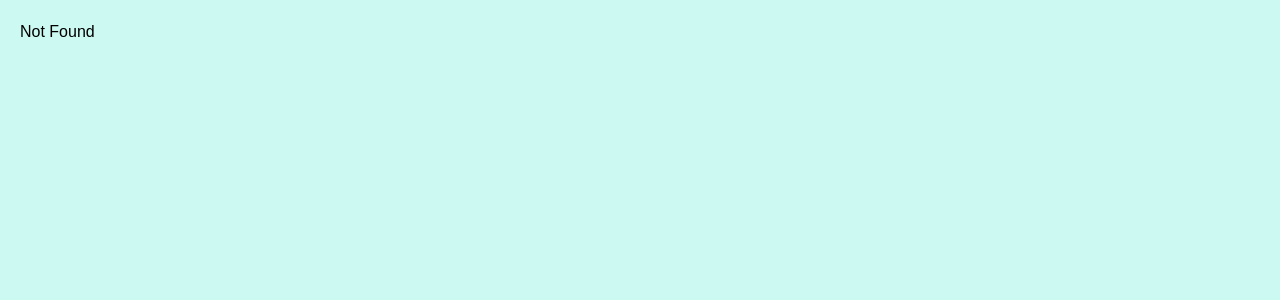
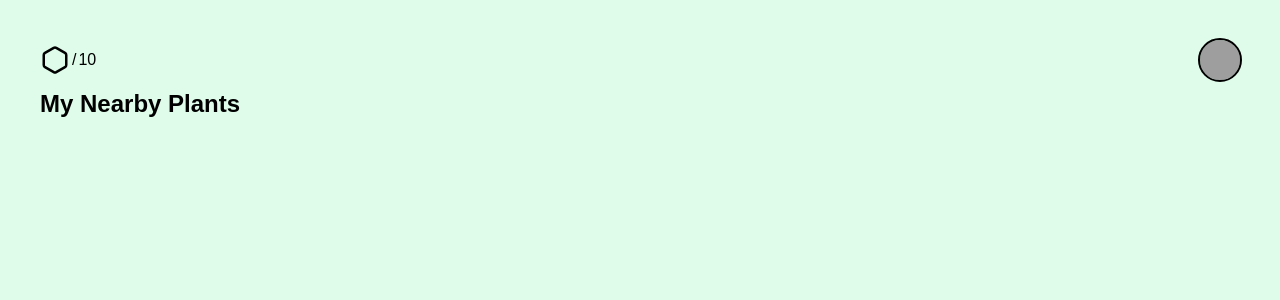
Before and after one commit to jasonuc/moota, a React (Vite) app in the folder web/: page /dashboard in a window 1280 px wide. Shown: the top 300 px of the page. Built offline with nearby package versions, Linux system fonts and the light colour scheme; grey boxes are pictures that could not be loaded; a web font is replaced by a local one.

Commit message:
feat: add dashboard route and components, update styles and dependencies

```diff
--- a/web/package.json
+++ b/web/package.json
@@ -11,6 +11,7 @@
   },
   "dependencies": {
     "@fontsource-variable/archivo": "^5.2.5",
+    "@radix-ui/react-avatar": "^1.1.5",
     "@radix-ui/react-slot": "^1.2.0",
     "@tailwindcss/vite": "^4.1.3",
     "@tanstack/react-router": "^1.116.0",
--- /dev/null
+++ b/web/src/components/home-header.tsx
@@ -0,0 +1,27 @@
+import { HexagonIcon } from "lucide-react";
+import { Avatar, AvatarFallback, AvatarImage } from "./ui/avatar";
+
+type DashboardHeaderProps = {
+    seedCount: number
+};
+
+export default function DashboardHeader({ seedCount }: DashboardHeaderProps) {
+    return (
+        <div className="flex w-full items-center justify-between">
+            <div className="">
+                <div className="flex items-center space-x-0.5">
+                    <HexagonIcon size={30} />
+                    <span>{"/"}</span>
+                    <span>{seedCount}</span>
+                </div>
+            </div>
+
+            <Avatar>
+                <AvatarImage src={`https://api.dicebear.com/9.x/thumbs/svg?seed=jasonuc`} />
+                <AvatarFallback>
+                    JA
+                </AvatarFallback>
+            </Avatar>
+        </div>
+    )
+}
--- /dev/null
+++ b/web/src/components/my-nearby-plants.tsx
@@ -0,0 +1,9 @@
+import Title from "./title";
+
+export default function MyNearbyPlants() {
+  return (
+    <div>
+        <Title text="My Nearby Plants" />
+    </div>
+  )
+}
--- /dev/null
+++ b/web/src/components/title.tsx
@@ -0,0 +1,11 @@
+type Title = {
+    text: string
+}
+
+export default function Title({ text }: Title) {
+    return (
+        <h1 className="text-2xl font-semibold">
+            {text}
+        </h1>
+    )
+}
--- /dev/null
+++ b/web/src/components/ui/avatar.tsx
@@ -0,0 +1,52 @@
+import * as AvatarPrimitive from "@radix-ui/react-avatar"
+
+import * as React from "react"
+
+import { cn } from "@/lib/utils"
+
+function Avatar({
+  className,
+  ...props
+}: React.ComponentProps<typeof AvatarPrimitive.Root>) {
+  return (
+    <AvatarPrimitive.Root
+      data-slot="avatar"
+      className={cn(
+        "relative flex size-10 shrink-0 overflow-hidden rounded-full outline-2 outline-border",
+        className,
+      )}
+      {...props}
+    />
+  )
+}
+
+function AvatarImage({
+  className,
+  ...props
+}: React.ComponentProps<typeof AvatarPrimitive.Image>) {
+  return (
+    <AvatarPrimitive.Image
+      data-slot="avatar-image"
+      className={cn("aspect-square size-full", className)}
+      {...props}
+    />
+  )
+}
+
+function AvatarFallback({
+  className,
+  ...props
+}: React.ComponentProps<typeof AvatarPrimitive.Fallback>) {
+  return (
+    <AvatarPrimitive.Fallback
+      data-slot="avatar-fallback"
+      className={cn(
+        "flex size-full items-center justify-center rounded-full bg-secondary-background text-foreground font-base",
+        className,
+      )}
+      {...props}
+    />
+  )
+}
+
+export { Avatar, AvatarImage, AvatarFallback }
--- a/web/src/index.css
+++ b/web/src/index.css
@@ -20,28 +20,27 @@
 }
 
 @custom-variant dark (&:is(.dark *));
-
 :root {
-  --background: oklch(95.08% 0.0481 184.07);
+  --background: oklch(96.47% 0.0401 157.79);
   --secondary-background: oklch(100% 0 0);
   --foreground: oklch(0% 0 0);
   --main-foreground: oklch(0% 0 0);
-  --main: oklch(78.57% 0.1422 180.36);
+  --main: oklch(79.76% 0.2044 153.08);
   --border: oklch(0% 0 0);
   --ring: oklch(0% 0 0);
   --overlay: oklch(0% 0 0 / 0.8);
-  --shadow: 4px 4px 0px 0px var(--border);
+  --shadow: 4px 2px 0px 0px var(--border);
 }
 
 .dark {
-  --background: oklch(22.65% 0.0236 198.49);
+  --background: oklch(22.45% 0.0316 158.41);
   --secondary-background: oklch(23.93% 0 0);
   --foreground: oklch(92.49% 0 0);
   --main-foreground: oklch(0% 0 0);
-  --main: oklch(71.47% 0.129261 180.4742);
+  --main: oklch(73.03% 0.1865 153.23);
   --border: oklch(0% 0 0);
   --ring: oklch(100% 0 0);
-  --shadow: 4px 4px 0px 0px var(--border);
+  --shadow: 4px 2px 0px 0px var(--border);
 }
 
 @theme inline {
@@ -55,10 +54,10 @@
   --color-ring: var(--ring);
 
   --spacing-boxShadowX: 4px;
-  --spacing-boxShadowY: 4px;
+  --spacing-boxShadowY: 2px;
   --spacing-reverseBoxShadowX: -4px;
-  --spacing-reverseBoxShadowY: -4px;
-  --radius-base: 15px;
+  --spacing-reverseBoxShadowY: -2px;
+  --radius-base: 10px;
   --shadow-shadow: var(--shadow);
   --font-weight-base: 500;
   --font-weight-heading: 800;
--- a/web/src/routeTree.gen.ts
+++ b/web/src/routeTree.gen.ts
@@ -12,12 +12,19 @@
 
 import { Route as rootRoute } from './routes/__root'
 import { Route as IndexImport } from './routes/index'
+import { Route as DashboardIndexImport } from './routes/dashboard/index'
 
 // Create/Update Routes
 
 const IndexRoute = IndexImport.update({
   id: '/',
   path: '/',
+  getParentRoute: () => rootRoute,
+} as any)
+
+const DashboardIndexRoute = DashboardIndexImport.update({
+  id: '/dashboard/',
+  path: '/dashboard/',
   getParentRoute: () => rootRoute,
 } as any)
 
@@ -32,6 +39,13 @@ declare module '@tanstack/react-router' {
       preLoaderRoute: typeof IndexImport
       parentRoute: typeof rootRoute
     }
+    '/dashboard/': {
+      id: '/dashboard/'
+      path: '/dashboard'
+      fullPath: '/dashboard'
+      preLoaderRoute: typeof DashboardIndexImport
+      parentRoute: typeof rootRoute
+    }
   }
 }
 
@@ -39,32 +53,37 @@ declare module '@tanstack/react-router' {
 
 export interface FileRoutesByFullPath {
   '/': typeof IndexRoute
+  '/dashboard': typeof DashboardIndexRoute
 }
 
 export interface FileRoutesByTo {
   '/': typeof IndexRoute
+  '/dashboard': typeof DashboardIndexRoute
 }
 
 export interface FileRoutesById {
   __root__: typeof rootRoute
   '/': typeof IndexRoute
+  '/dashboard/': typeof DashboardIndexRoute
 }
 
 export interface FileRouteTypes {
   fileRoutesByFullPath: FileRoutesByFullPath
-  fullPaths: '/'
+  fullPaths: '/' | '/dashboard'
   fileRoutesByTo: FileRoutesByTo
-  to: '/'
-  id: '__root__' | '/'
+  to: '/' | '/dashboard'
+  id: '__root__' | '/' | '/dashboard/'
   fileRoutesById: FileRoutesById
 }
 
 export interface RootRouteChildren {
   IndexRoute: typeof IndexRoute
+  DashboardIndexRoute: typeof DashboardIndexRoute
 }
 
 const rootRouteChildren: RootRouteChildren = {
   IndexRoute: IndexRoute,
+  DashboardIndexRoute: DashboardIndexRoute,
 }
 
 export const routeTree = rootRoute
@@ -77,11 +96,15 @@ export const routeTree = rootRoute
     "__root__": {
       "filePath": "__root.tsx",
       "children": [
-        "/"
+        "/",
+        "/dashboard/"
       ]
     },
     "/": {
       "filePath": "index.tsx"
+    },
+    "/dashboard/": {
+      "filePath": "dashboard/index.tsx"
     }
   }
 }
--- a/web/src/routes/__root.tsx
+++ b/web/src/routes/__root.tsx
@@ -4,7 +4,7 @@ import { TanStackRouterDevtools } from '@tanstack/react-router-devtools'
 export const Route = createRootRoute({
     component: () => (
         <>
-            <div className="font-archivo p-5 bg-background min-h-screen w-full">
+            <div className="font-archivo p-10 bg-background min-h-screen w-full">
                 <Outlet />
             </div>
             <TanStackRouterDevtools />
--- /dev/null
+++ b/web/src/routes/dashboard/index.tsx
@@ -0,0 +1,19 @@
+import HomeHeader from '@/components/home-header'
+import MyNearbyPlants from '@/components/my-nearby-plants';
+import { createFileRoute } from '@tanstack/react-router'
+
+export const Route = createFileRoute('/dashboard/')({
+    component: RouteComponent,
+})
+
+function RouteComponent() {
+    const seedCount = 10;
+
+    return (
+        <div className='flex flex-col space-y-2'>
+            <HomeHeader seedCount={seedCount} />
+
+            <MyNearbyPlants />
+        </div>
+    )
+}
--- a/web/src/routes/index.tsx
+++ b/web/src/routes/index.tsx
@@ -1,5 +1,5 @@
 import { Button } from '@/components/ui/button';
-import { createFileRoute } from '@tanstack/react-router'
+import { createFileRoute, Link } from '@tanstack/react-router'
 
 export const Route = createFileRoute("/")({
   component: Index,
@@ -8,9 +8,20 @@ export const Route = createFileRoute("/")({
 function Index() {
   return (
     <div>
-      <Button>
-        Hello World!
-      </Button>
+      <div className='flex w-full justify-between items-center'>
+        <div className='flex items-center justify-center space-x-2'>
+          <img src='./moota.png' width={45} height={45} />
+          <h1 className='font-bold text-3xl'>Moota</h1>
+        </div>
+
+        <div>
+          <Link to='/dashboard'>
+            <Button>
+              Home
+            </Button>
+          </Link>
+        </div>
+      </div>
     </div>
   )
 }
```
Also changed, not shown: 1 other file (tests, documents, lock files or other folders).
